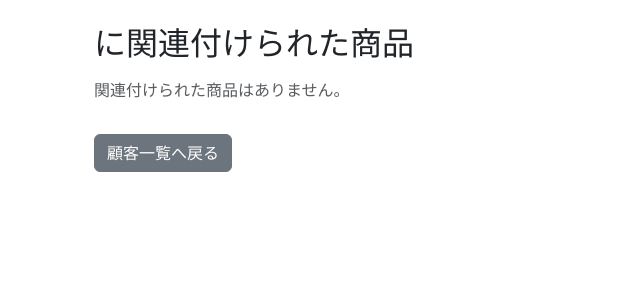
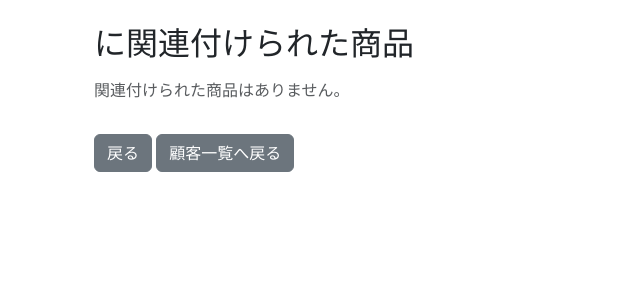
Before and after one commit to sk04237/customer_managementsystem, a Flask app: template app/templates/linked_products.html in a window 1280 px wide. Shown: the part 56-356 px from the top of the page, without its empty margins (0-640 px from the left). Run offline with Flask 3, Linux system fonts and the light colour scheme; the template is opened without the code that fills it, so the values that code supplies are empty.

Commit message:
Update linked_products.html

```diff
--- a/app/templates/linked_products.html
+++ b/app/templates/linked_products.html
@@ -31,6 +31,7 @@
     <p class="mt-3 text-muted">関連付けられた商品はありません。</p>
     {% endif %}
 
+    <a href="javascript:history.back()" class="btn btn-secondary mt-3">戻る</a>
     <a href="{{ url_for('main.view_customers') }}" class="btn btn-secondary mt-3">顧客一覧へ戻る</a>
 </div>
 {% endblock %}
```
